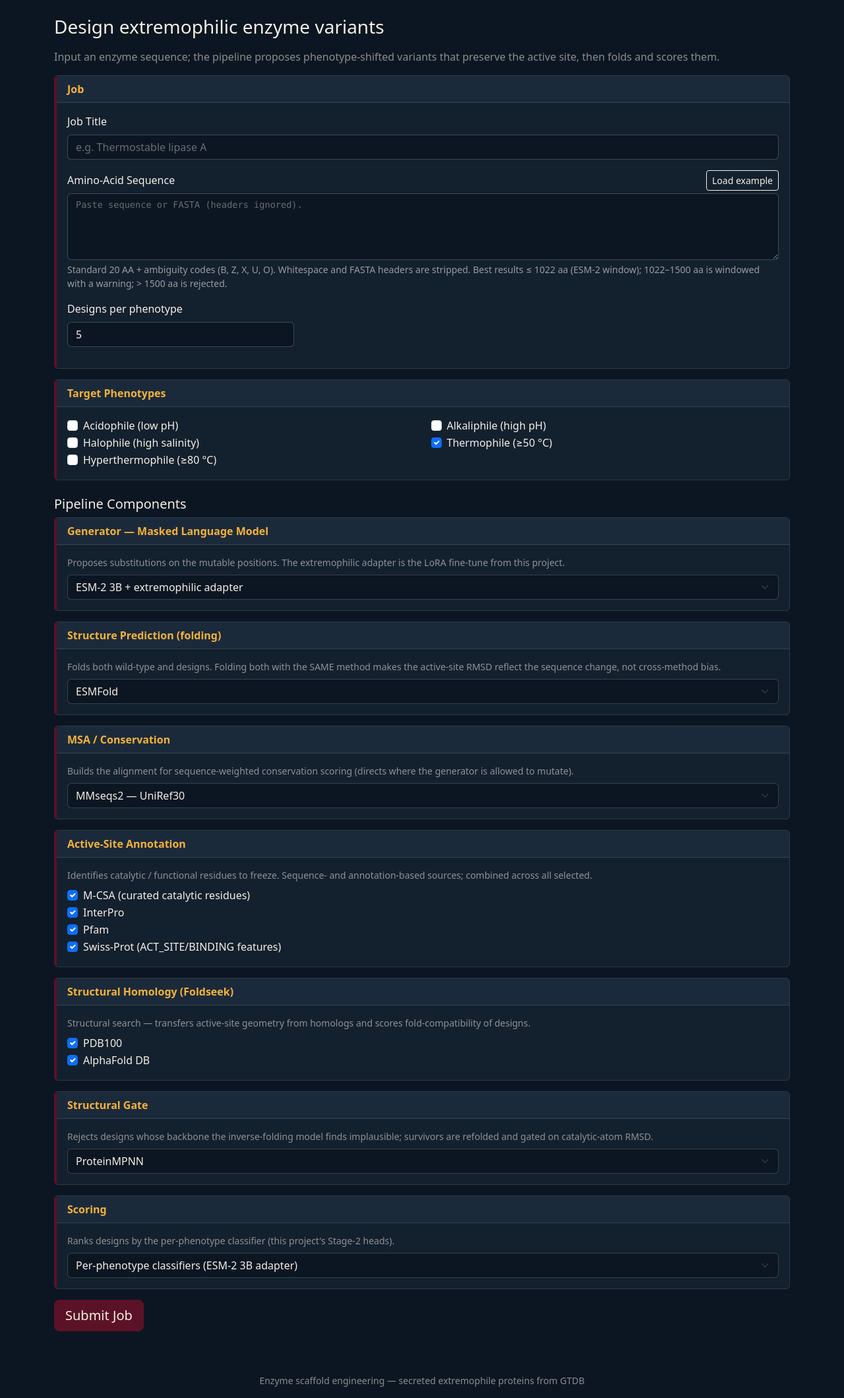
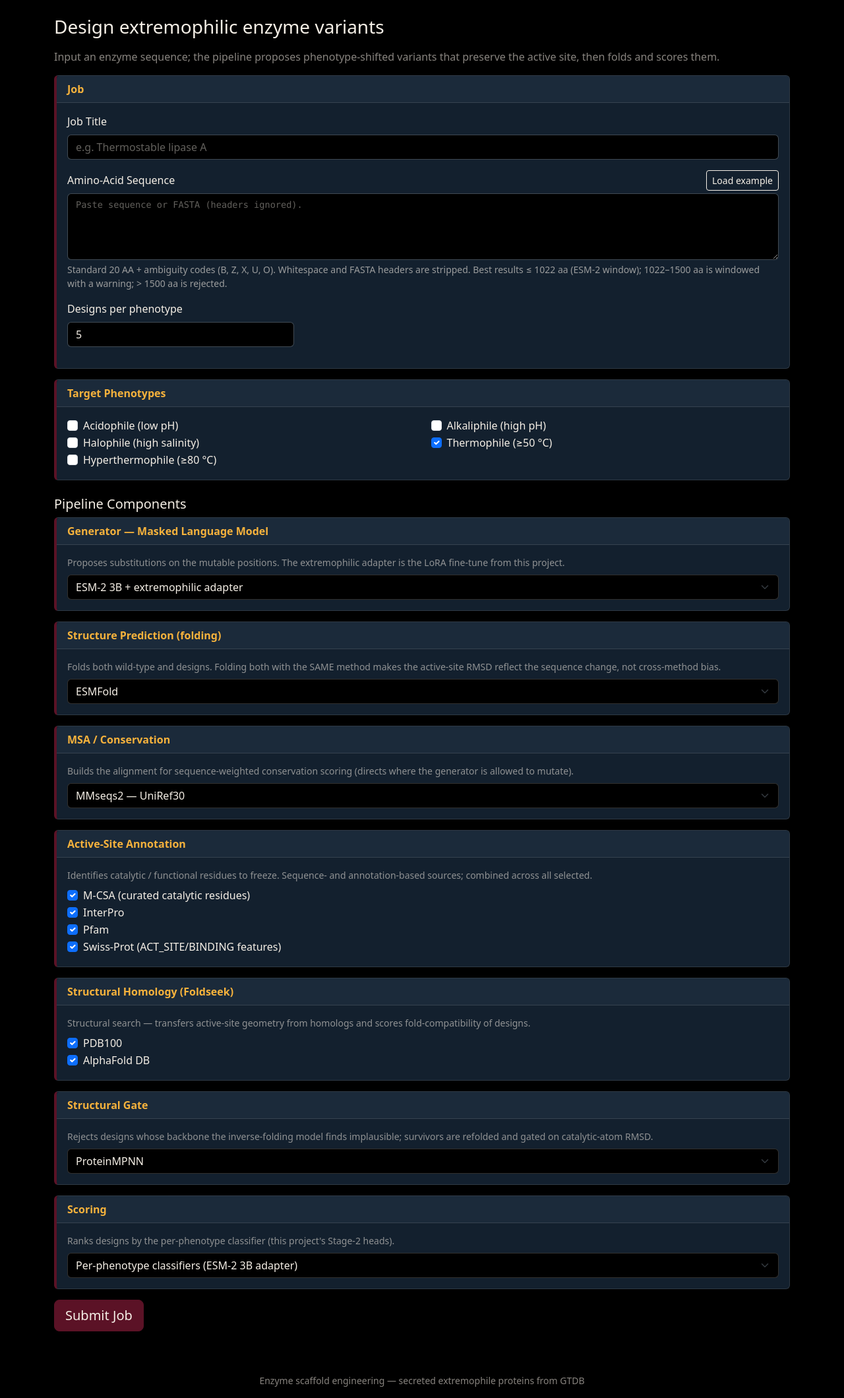
Before and after one commit to jayman1466/Extremophilic-Protein-Translator, a Flask app: page / in a window 1280 px wide. Shown: the part 84-2203 px from the top of the page at 66% size. Run offline with Flask 3, Linux system fonts and the light colour scheme.

Commit message:
webapp: pure-black page background (#000)

```diff
--- a/webapp/static/css/theme.css
+++ b/webapp/static/css/theme.css
@@ -2,7 +2,7 @@
    bg #0B1622 · magma deep #5B1226 · red #C1352B · hot orange #EE6C2B
    amber #F6B23C · cream #F5EFE6 · teal #28C2A8 */
 :root {
-  --ept-bg: #0B1622;
+  --ept-bg: #000000;
   --ept-magma: #5B1226;   /* default body accent */
   --ept-red: #C1352B;
   --ept-orange: #EE6C2B;
```
